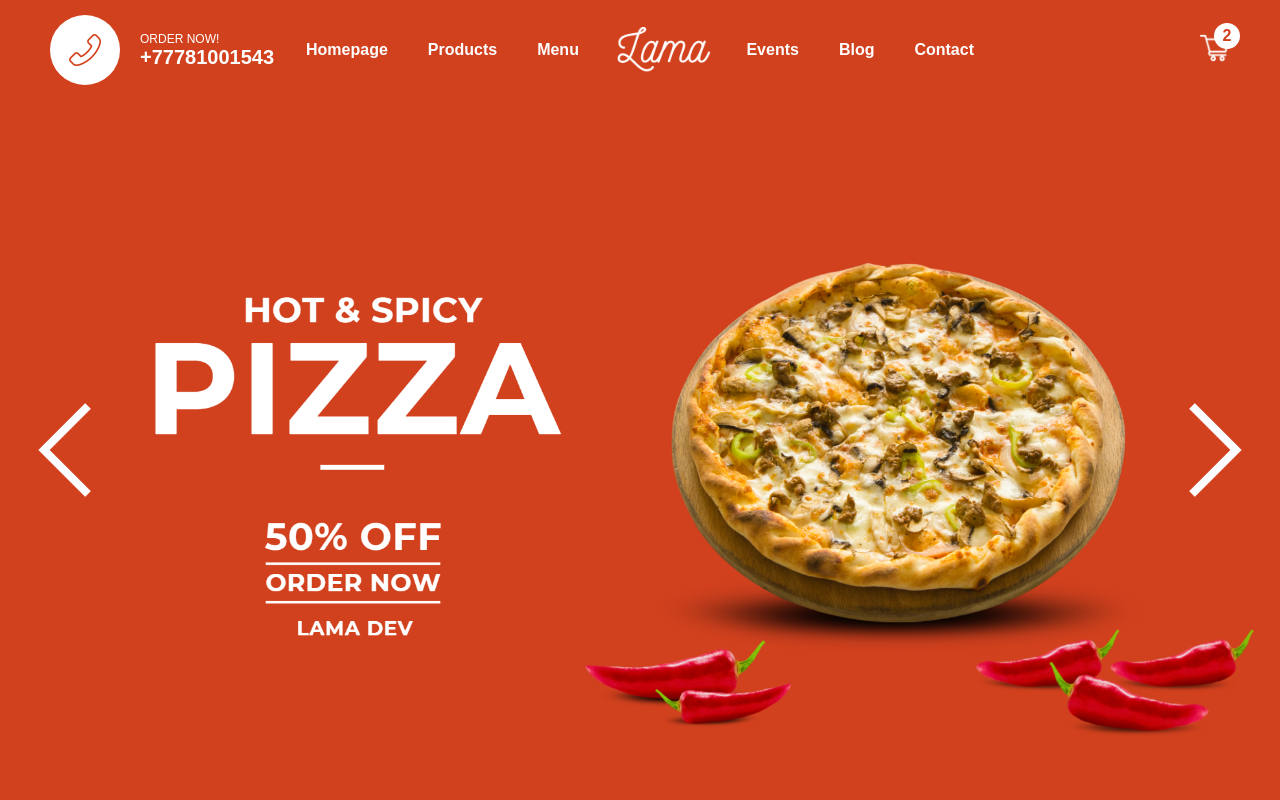
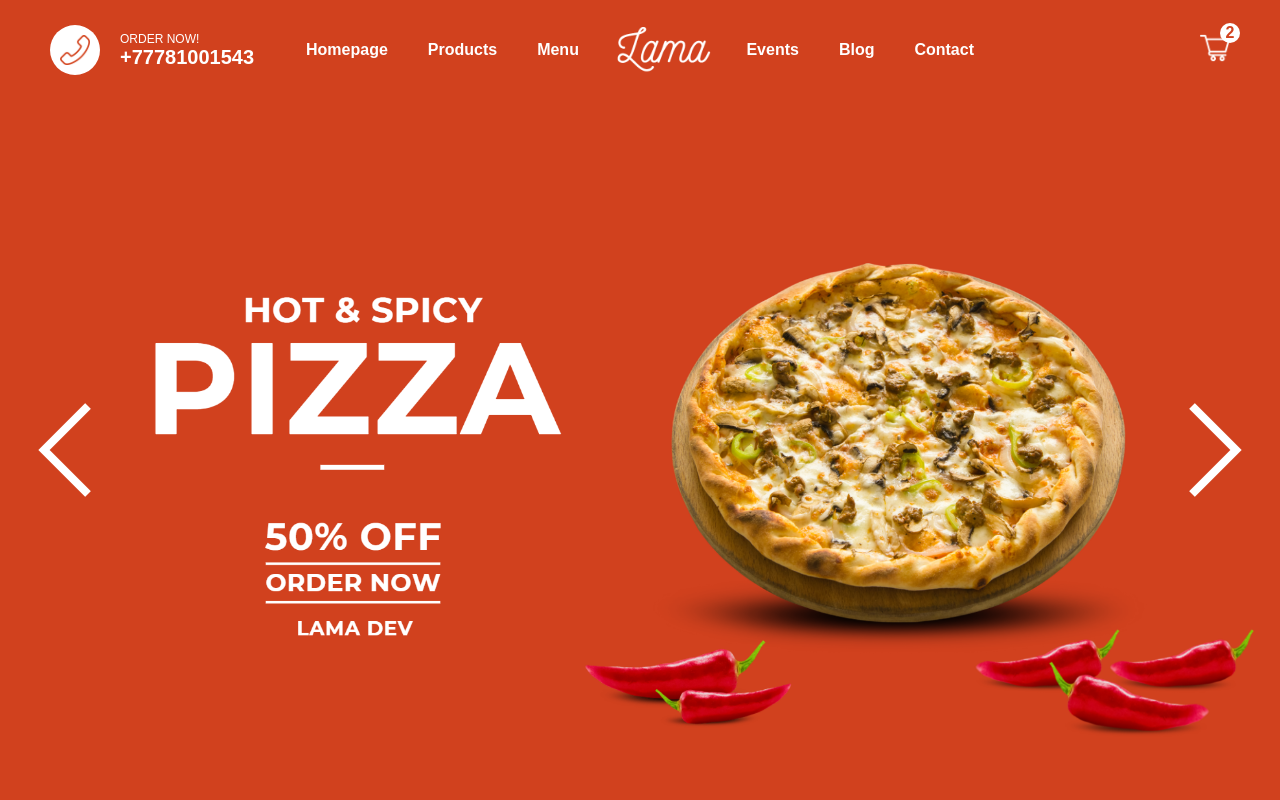
Before and after one commit to TOXA-DEV-R/next-js_food_ordering, a Next.js app: page / in a window 1280 px wide. Shown: the top 800 px of the page. Built offline with nearby package versions, Linux system fonts and the light colour scheme.

Commit message:
I have changed some classNames

```diff
--- a/components/Featured.jsx
+++ b/components/Featured.jsx
@@ -20,7 +20,7 @@ const Featured = () => {
   return (
     <StyleFeatured>
       <div className="wrapper">
-        <div className="arrowContainer custom_prev" style={{ left: 0 }}>
+        <div className="arrow-container custom-prev" style={{ left: 0 }}>
           <Image
             src="/img/arrowl.png"
             alt="arrowl.png"
@@ -29,11 +29,12 @@ const Featured = () => {
           />
         </div>
         <Swiper
-          navigation={{ nextEl: ".custom_next", prevEl: ".custom_prev" }}
+          navigation={{ nextEl: ".custom-next", prevEl: ".custom-prev" }}
+          loop={true}
           className="swiper"
         >
           {images.map((item, i) => (
-            <SwiperSlide className="imgContainer" key={i}>
+            <SwiperSlide className="img-container" key={i}>
               <Image
                 src={`/img/${item.src}.png`}
                 alt={`${item.src}`}
@@ -43,7 +44,7 @@ const Featured = () => {
             </SwiperSlide>
           ))}
         </Swiper>
-        <div className="arrowContainer custom_next" style={{ right: 0 }}>
+        <div className="arrow-container custom-next" style={{ right: 0 }}>
           <Image
             src="/img/arrowr.png"
             layout="fill"
--- a/components/Navbar.jsx
+++ b/components/Navbar.jsx
@@ -15,8 +15,8 @@ const Navbar = () => {
   ];
   return (
     <StyleNavbar>
-      <div className="item">
-        <div className="callButton">
+      <a className="item order" href="tel:+77781001543">
+        <div className="order__call-button">
           <Image
             src="/img/telephone.png"
             alt={"image"}
@@ -24,16 +24,16 @@ const Navbar = () => {
             height="32px"
           />
         </div>
-        <div className="texts">
-          <div className="text">ORDER NOW!</div>
-          <div className="text">+77781001543</div>
+        <div className="order__call-numbers">
+          <span className="number">ORDER NOW!</span>
+          <span className="number">+77781001543</span>
         </div>
-      </div>
-      <div className="item">
+      </a>
+      <nav className="item">
         <ul className="list">
           {menuData.map((item, i) => (
             <Fragment key={i}>
-              <li className="listItem">
+              <li className="list_item">
                 <Link href={item.path}>{item.label}</Link>
               </li>
               {item.img && (
@@ -47,10 +47,12 @@ const Navbar = () => {
             </Fragment>
           ))}
         </ul>
-      </div>
+      </nav>
       <div className="item">
         <div className="cart">
-          <Image src="/img/cart.png" alt="cart" width="30px" height="30px" />
+          <button type="button" className="cart_btn">
+            <Image src="/img/cart.png" alt="cart" width="30px" height="30px" />
+          </button>
           <div className="counter">2</div>
         </div>
       </div>
--- a/package.json
+++ b/package.json
@@ -17,6 +17,7 @@
     "react": "17.0.2",
     "react-dom": "17.0.2",
     "react-multi-carousel": "^2.6.5",
+    "react-stickynode": "^4.0.0",
     "sass": "^1.47.0",
     "styled-components": "^5.3.3",
     "swiper": "^7.4.1"
--- a/styles/GlobalStyle.js
+++ b/styles/GlobalStyle.js
@@ -1,9 +1,10 @@
 import { createGlobalStyle } from "styled-components";
 export const GlobalStyle = createGlobalStyle`
-  body {
+  * {
     margin: 0;
     padding: 0;
     box-sizing: border-box;
     font-family: Arial, Helvetica, sans-serif;
+    text-decoration: none;
   }
 `;
--- a/styles/StyleFeatured.js
+++ b/styles/StyleFeatured.js
@@ -27,7 +27,7 @@ const StyleFeatured = styled.div`
     object-fit: cover;
   }
 
-  .arrowContainer {
+  .arrow-container {
     position: absolute;
     width: 10%;
     height: 20%;
@@ -46,7 +46,7 @@ const StyleFeatured = styled.div`
     position: relative;
   }
 
-  .imgContainer {
+  .img-container {
     width: 100vw !important;
     height: 100%;
     position: relative;
--- a/styles/StyleNavbar.js
+++ b/styles/StyleNavbar.js
@@ -25,7 +25,8 @@ export const StyleNavbar = styled.header`
     justify-content: flex-end;
   }
 
-  .callButton {
+  .order {
+    &__call-button {
       background-color: white;
       border-radius: 50%;
       padding: 10px;
@@ -35,20 +36,22 @@ export const StyleNavbar = styled.header`
       justify-content: center;
       align-items: center;
     }
-
-  .texts {
+    &__call-numbers {
       margin-left: 20px;
       color: white;
     }
-
-  .text:first-child {
+    .number {
+      display: block;
+      &:first-child {
         font-size: 12px;
         font-weight: 500;
       }
 
-  .text:last-child {
+      &:last-child {
         font-size: 20px;
         font-weight: bold;
+      }
+    }
   }
 
   .list {
@@ -57,9 +60,7 @@ export const StyleNavbar = styled.header`
     align-items: center;
     list-style: none;
     color: white;
-  }
-
-  .listItem {
+    &_item {
       margin: 20px;
       font-weight: 500;
       cursor: pointer;
@@ -68,9 +69,15 @@ export const StyleNavbar = styled.header`
         text-decoration: none;
       }
     }
+  }
 
   .cart {
     position: relative;
+    &_btn {
+      background-color: transparent;
+      border: none;
+      cursor: pointer;
+    }
   }
 
   .counter {
```
Also changed, not shown: 1 other file (tests, documents, lock files or other folders). Lines whose indentation alone changed are shown as unchanged.
